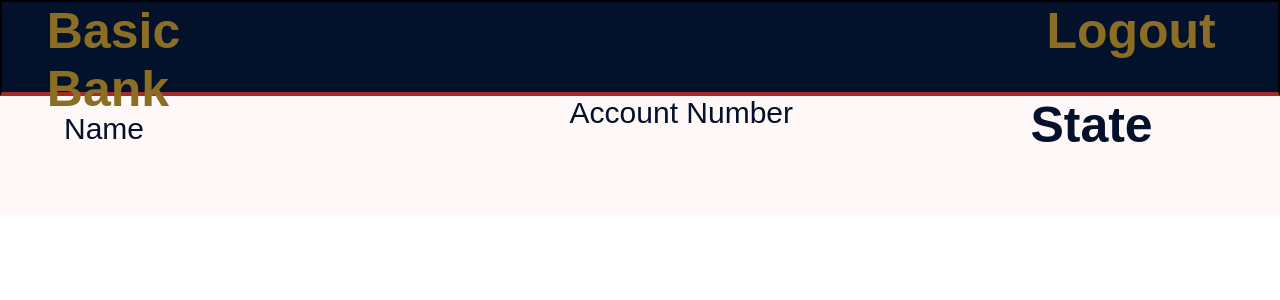
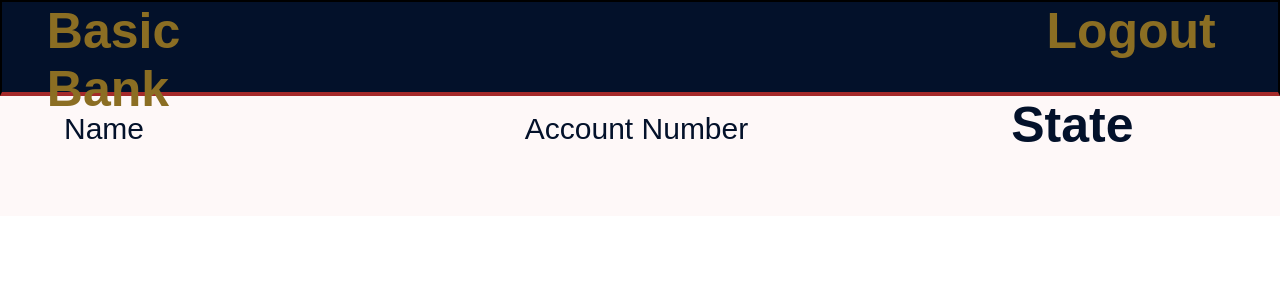
Before and after one commit to cyberstizz/basicbank, a React (Create React App) app: page /accounts in a window 1280 px wide. Shown: the top 300 px of the page. Built offline with nearby package versions, Linux system fonts and the light colour scheme.

Commit message:
repositioned account number

```diff
--- a/src/components/Accounts.css
+++ b/src/components/Accounts.css
@@ -50,8 +50,8 @@
     font-weight: 500;
     width: 40vw;
     color:rgb(3, 17, 42);
-    margin-left: 20vw;
-
+    margin-left: 15vw;
+    margin-top: 2vh;
 }
 
 .state{
```
